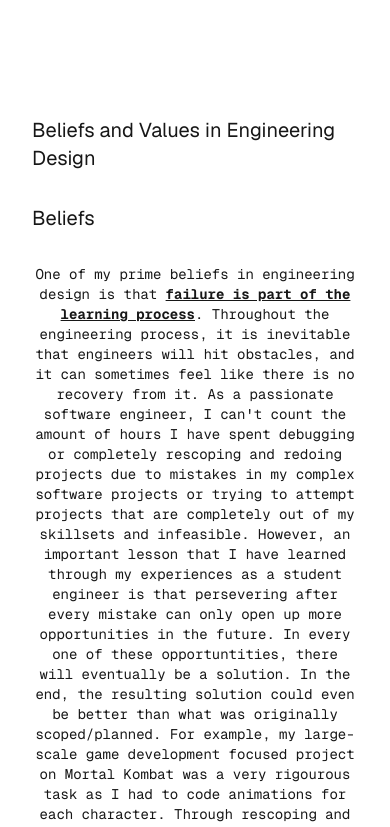
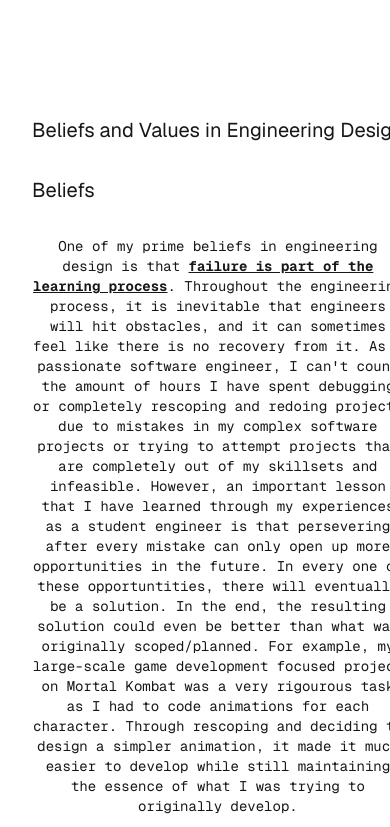
Before and after one commit to kseto06/ks-position-statement, a Next.js app: page /beliefs in a window 390 px wide. Shown: the top 827 px of the page. Built offline with nearby package versions, Linux system fonts and the light colour scheme.

Commit message:
add: typewriter to beliefs page title

```diff
--- a/pages/beliefs.tsx
+++ b/pages/beliefs.tsx
@@ -19,7 +19,7 @@ const Beliefs = () => {
         <main className="flex flex-col gap-8 row-start-2 items-start sm:items-start">
             {/* Title */}
             <div className={geistSans.className}>
-                <h1 className="text-inside text-decimal text-xl sm:text-2xl font-[family-name:var(--font-geist-sans)] max-w-lg mx-auto">
+                <h1 className="text-inside text-decimal text-xl sm:text-2xl font-[family-name:var(--font-geist-sans)] max-w-lg mx-auto relative w-[max-content] before:absolute before:inset-0 before:animate-typewriter before:animation-delay-[2s] before:bg-black after:absolute after:inset-0 after:w-[0.125em] after:animate-cursor after:bg-white">
                     Beliefs and Values in Engineering Design
                 </h1>
             </div>
```
